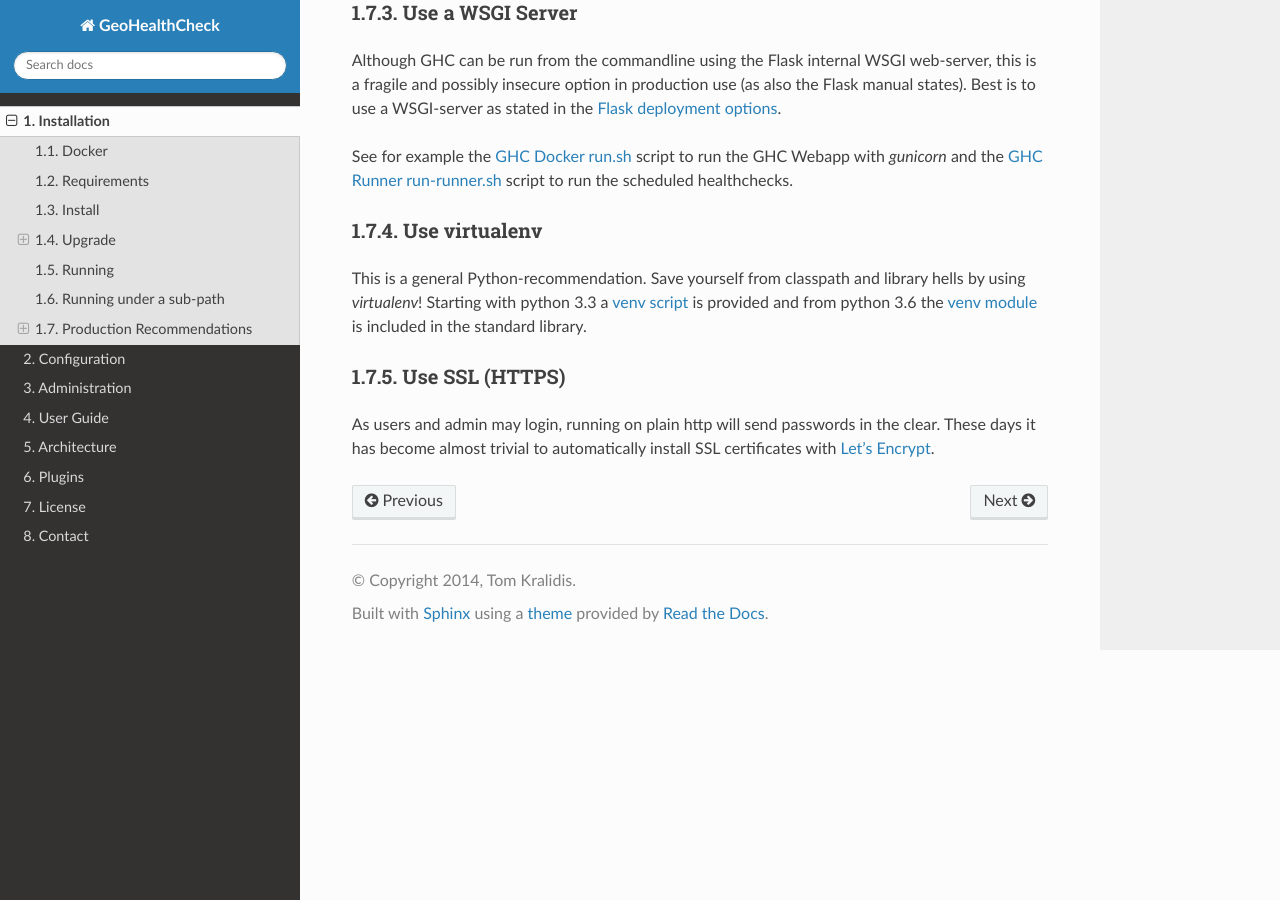
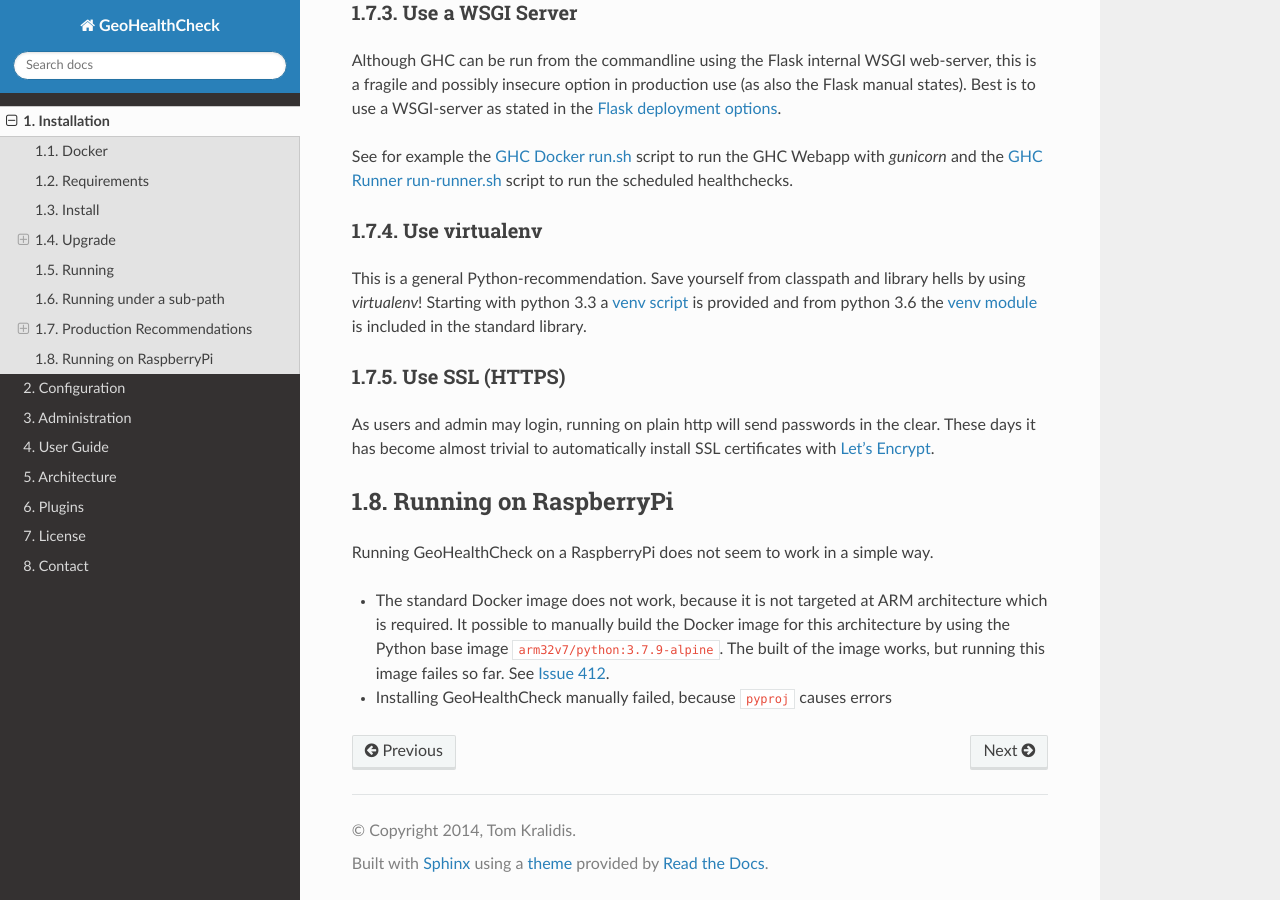
Before and after one commit to geopython/GeoHealthCheck, a Sphinx documentation site: the page built from docs/install.rst, in a window 1280 px wide and 900 px high, scrolled down 4954 px. Built offline with Sphinx 7.4.7 and the Read the Docs theme 2.0.0, drawn with Linux system fonts in a browser that asks for light colours.

Commit message:
Notes about running on RaspberryPi (#413)
* Notes about running on RaspberryPi

* Fix typos

```diff
--- a/docs/install.rst
+++ b/docs/install.rst
@@ -260,3 +260,13 @@
 As users and admin may login, running on plain http will send passwords in the clear.
 These days it has become almost trivial to automatically install SSL certificates
 with `Let's Encrypt <https://letsencrypt.org/>`_.
+
+Running on RaspberryPi
+----------------------
+
+Running GeoHealthCheck on a RaspberryPi does not seem to work in a simple way.
+
+- The standard Docker image does not work, because it is not targeted at ARM architecture which is required.
+  It possible to manually build the Docker image for this architecture by using the Python base image ``arm32v7/python:3.7.9-alpine``.
+  The built of the image works, but running this image failes so far. See `Issue 412 <https://github.com/geopython/GeoHealthCheck/issues/412>`_.
+- Installing GeoHealthCheck manually failed, because ``pyproj`` causes errors
```
